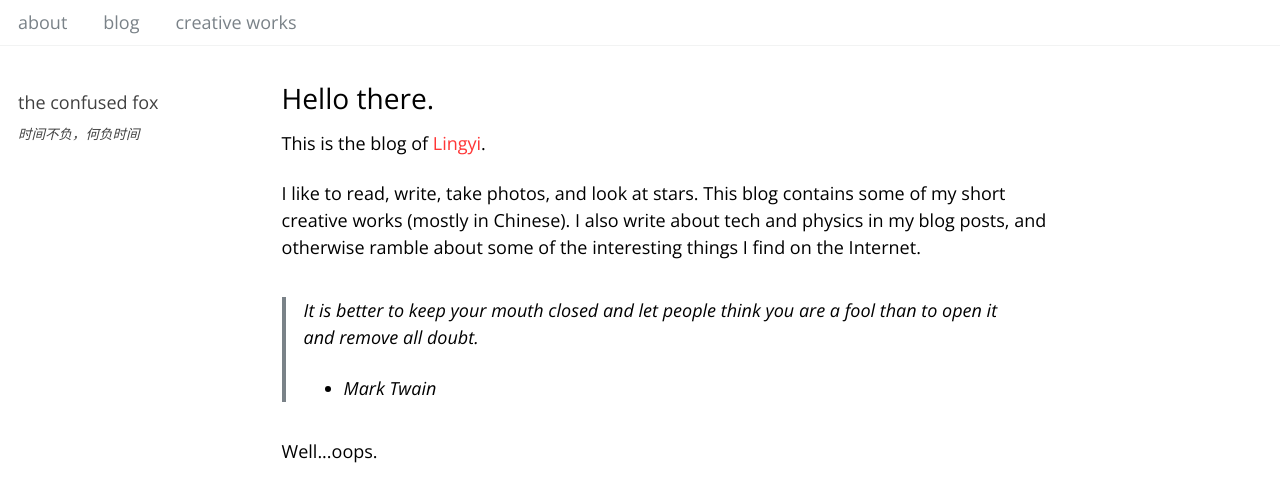
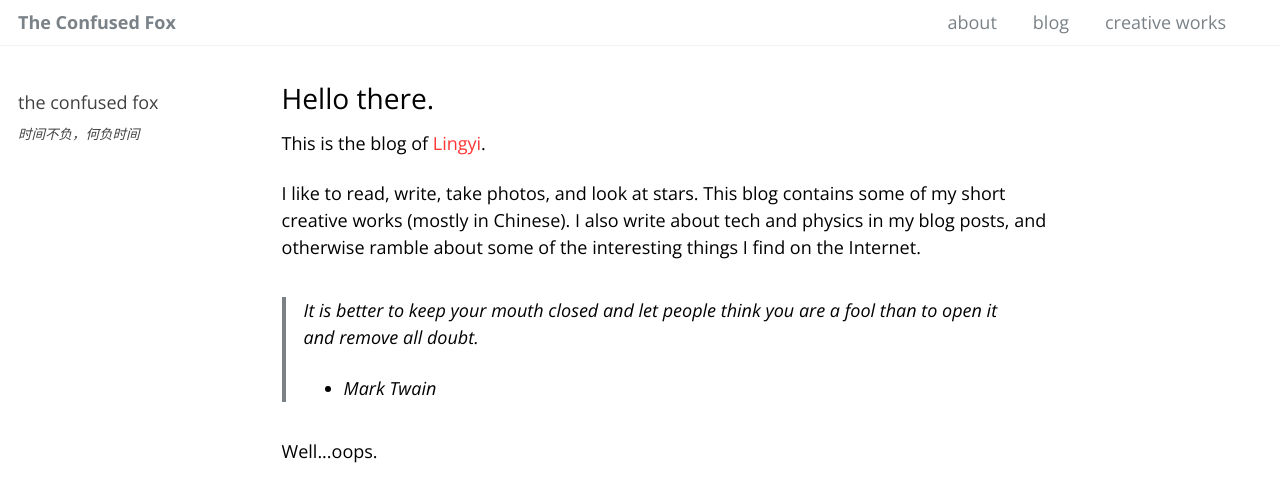
Before and after one commit to Haroenv/lingxz.github.io, a Jekyll site: the page built from index.html, in a window 1280 px wide. Shown: the top 502 px of the page. Built offline with Jekyll 4.4.1, drawn with Linux system fonts in a browser that asks for light colours; the list of posts is cut into pages by our own code.

Commit message:
make navbar links float to the right

```diff
--- a/_includes/masthead.html
+++ b/_includes/masthead.html
@@ -2,7 +2,8 @@
   <div class="masthead__inner-wrap">
     <div class="masthead__menu">
       <nav id="site-nav" class="greedy-nav">
-        <button><div class="navicon"></div></button>
+        <!-- <button><div class="navicon"></div></button> -->
+        <a class="site-title" href="{{ '/' | absolute_url }}">{{ site.title }}</a>
         <ul class="visible-links">
 <!--           <li class="masthead__menu-item masthead__menu-item--lg"><a href="{{ '/' | absolute_url }}">{{ site.title }}</a></li> -->
           <!-- <li class="masthead__menu-item masthead__menu-item--lg"></li> -->
@@ -15,6 +16,7 @@
             <li class="masthead__menu-item"><a href="{{ domain }}{{ link.url }}">{{ link.title }}</a></li>
           {% endfor %}
         </ul>
+        <button><div class="navicon"></div></button>
         <ul class="hidden-links hidden"></ul>
       </nav>
     </div>
--- a/_sass/_masthead.scss
+++ b/_sass/_masthead.scss
@@ -14,6 +14,10 @@
   &__inner-wrap {
     @include container;
     @include clearfix;
+    display: -webkit-box;
+    display: flex;
+    -webkit-box-pack: justify;
+     justify-content: space-between;
     padding: 0em 1em 0em;
     font-family: $header-font-family;
 
@@ -31,7 +35,27 @@
   }
 }
 
+.site-title {
+  display: -webkit-box;
+  display: flex;
+  padding: 0.5rem 0;
+  align-self: stretch;
+  -webkit-box-align: center;
+        align-items: center;
+  font-weight: bold;
+  z-index: 20;
+}
+
 .masthead__menu {
+   width: 100%;
+
+  .site-nav {
+    margin-left: 0;
+
+    @include breakpoint($small) {
+      float: right;
+    }
+  }
 
   ul {
     margin: 0;
--- a/_sass/_navigation.scss
+++ b/_sass/_navigation.scss
@@ -177,7 +177,10 @@
 
 .greedy-nav {
   position: relative;
-  min-width: 250px;
+  display: -webkit-box;
+  display: flex;
+  -webkit-box-align: center;
+        align-items: center;
   background: $background-color;
 
   a {
@@ -190,34 +193,35 @@
       color: $masthead-link-color-hover;
       text-decoration: none;
     }
+
+    &.site-title {
+      margin-left: 0;
+    }
   }
 
   button {
-    position: absolute;
-    height: 100%;
-    right: 0;
     padding: 0 0.5rem;
+    align-self: stretch;
     border: 0;
     outline: none;
+    color: #fff;
     background-color: $primary-color;
-    color: #fff;
     cursor: pointer;
   }
 
   .visible-links {
-    display: table;
+    display: -webkit-box;
+    display: flex;
+    -webkit-box-pack: end;
+     justify-content: flex-end;
+    -webkit-box-flex: 1;
+                flex: 1;
+    padding-right: 2rem;
+    overflow: hidden;
 
     li {
-      display: table-cell;
-      vertical-align: middle;
-
-      &:first-child {
-        // font-weight: bold;
-
-        a {
-          margin-left: 0;
-        }
-      }
+      -webkit-box-flex: 0;
+            flex: none;
 
       &:last-child {
         a {
@@ -262,6 +266,10 @@
     border-radius: $border-radius;
     background: #fff;
     box-shadow: 0 0 10px rgba(#000, 0.25);
+
+    &.hidden {
+      display: none;
+    }
 
     a {
       margin: 0;
@@ -350,10 +358,13 @@
         height: 0.125em;
         line-height: 1;
         background-color: $gray;
+        -webkit-transition: 0.2s ease-out;
         transition: 0.2s ease-out;
       }
 
       &:after {
+        -webkit-transform: rotate(90deg);
+                -ms-transform: rotate(90deg);
             transform: rotate(90deg);
       }
 
@@ -382,10 +393,14 @@
 
     // on hover show expand
     label:hover:after {
+      -webkit-transform: rotate(90deg);
+          -ms-transform: rotate(90deg);
         transform: rotate(90deg);
     }
 
     input:checked + label:hover:after {
+      -webkit-transform: rotate(0);
+          -ms-transform: rotate(0);
         transform: rotate(0);
     }
 
--- a/_sass/_page.scss
+++ b/_sass/_page.scss
@@ -8,7 +8,9 @@
   margin-top: 2em;
   padding-left: 1em;
   padding-right: 1em;
+  -webkit-animation: intro 0.3s both;
           animation: intro 0.3s both;
+  -webkit-animation-delay: 0.35s;
           animation-delay: 0.35s;
 
   @include breakpoint($x-large) {
@@ -111,7 +113,9 @@
   position: relative;
   margin-bottom: 2em;
   @include clearfix;
+  -webkit-animation: intro 0.3s both;
           animation: intro 0.3s both;
+  -webkit-animation-delay: 0.25s;
           animation-delay: 0.25s;
 
   &--overlay {
@@ -122,7 +126,9 @@
     background-size: cover;
     background-repeat: no-repeat;
     background-position: center;
+    -webkit-animation: intro 0.3s both;
             animation: intro 0.3s both;
+    -webkit-animation-delay: 0.25s;
             animation-delay: 0.25s;
 
     a {
@@ -297,6 +303,7 @@
 .page__comments-form {
   padding: 1em;
   background: $lighter-gray;
+  -webkit-transition: $global-transition;
   transition: $global-transition;
 
   &.disabled {
--- a/_sass/_variables.scss
+++ b/_sass/_variables.scss
@@ -135,6 +135,8 @@ $right-sidebar-width-wide   : 400px !default;
 
 $border-radius              : 4px !default;
 $box-shadow                 : 0 1px 1px rgba(0, 0, 0, 0.125) !default;
-$navicon-width              : 28px !default;
-$navicon-height             : 4px !default;
+// $navicon-width              : 28px !default;
+$navicon-width              : 1.5rem !default;
+// $navicon-height             : 4px !default;
+$navicon-height             : 0.25rem !default;
 $global-transition          : all 0.2s ease-in-out !default;
```
Also changed, not shown: assets/js/plugins/jquery.greedy-navigation.js (+55 -53 lines), assets/js/main.min.js. Lines whose indentation alone changed are shown as unchanged.
